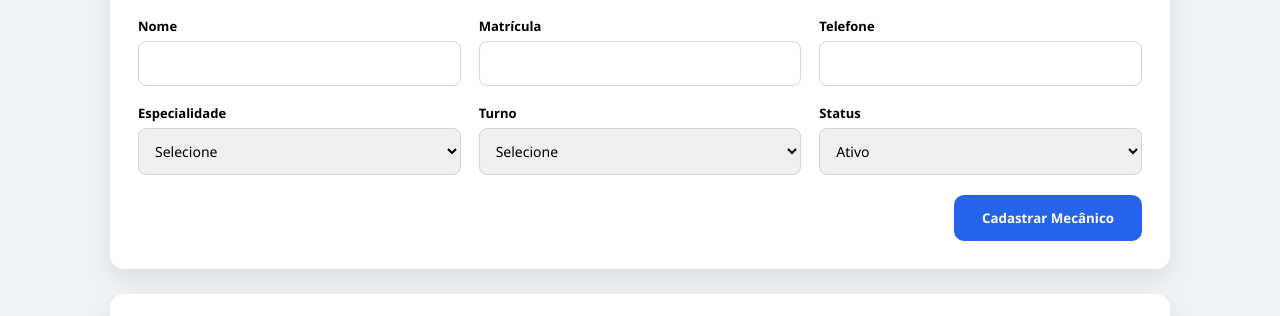
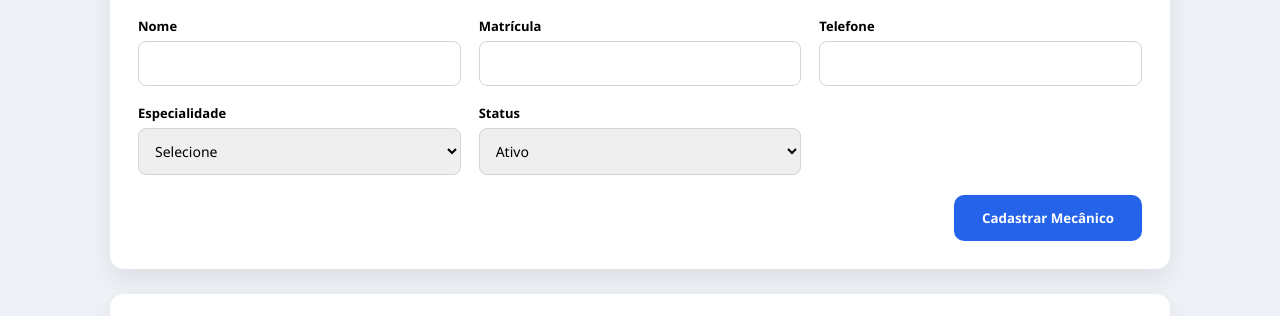
Before and after one commit to Matheussousa282/Chamados-Mecanica, a website: page public/mecanico.html in a window 1280 px wide. Shown: the part 106-422 px from the top of the page. Drawn offline with Linux system fonts and the light colour scheme; no server answers.

Commit message:
Add files via upload

```diff
--- a/public/mecanico.html
+++ b/public/mecanico.html
@@ -190,16 +190,6 @@ th {
         </div>
 
         <div class="form-group">
-          <label>Turno</label>
-          <select id="turno" required>
-            <option value="">Selecione</option>
-            <option>Manhã</option>
-            <option>Tarde</option>
-            <option>Noite</option>
-          </select>
-        </div>
-
-        <div class="form-group">
           <label>Status</label>
           <select id="status">
             <option value="Ativo">Ativo</option>
@@ -229,7 +219,6 @@ th {
             <th>Nome</th>
             <th>Matrícula</th>
             <th>Especialidade</th>
-            <th>Turno</th>
             <th>Status</th>
           </tr>
         </thead>
@@ -257,7 +246,6 @@ async function carregarMecanicos() {
         <td>${m.nome}</td>
         <td>${m.matricula}</td>
         <td>${m.especialidade}</td>
-        <td>${m.turno}</td>
         <td>
           <span class="status ${m.status.toLowerCase()}">
             ${m.status}
@@ -277,7 +265,6 @@ form.addEventListener("submit", async e => {
     matricula: matricula.value,
     telefone: telefone.value,
     especialidade: especialidade.value,
-    turno: turno.value,
     status: status.value
   };
 
```
